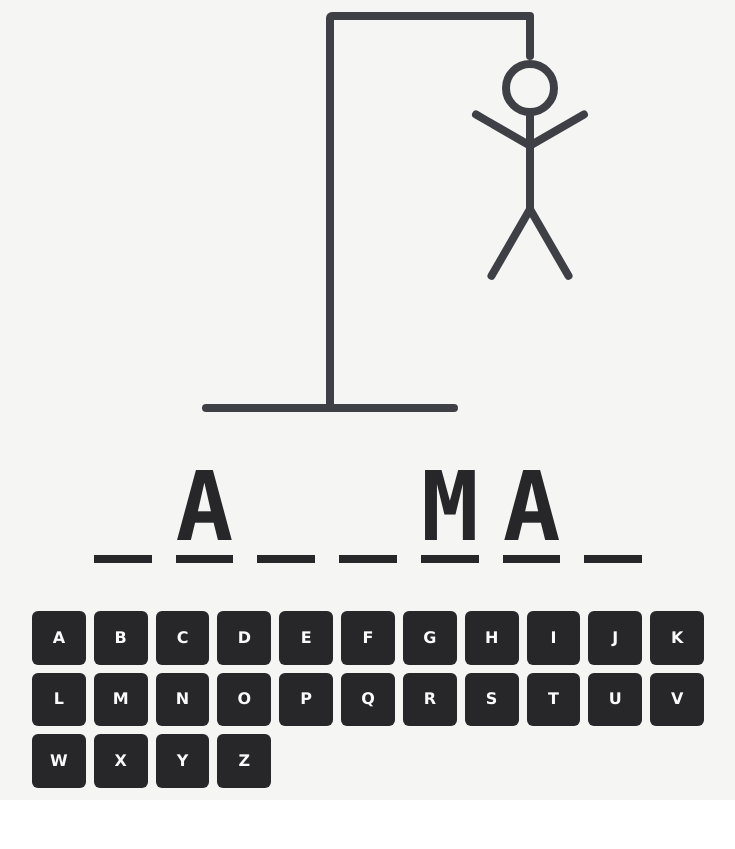
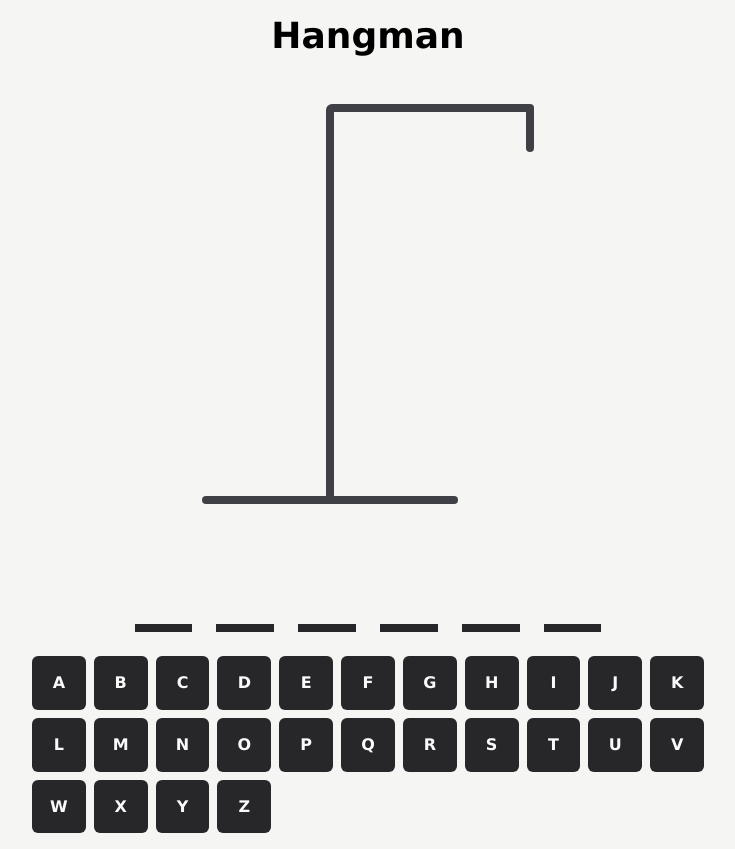
Before and after one commit to Dunkelhaiser/Hangem, a React (Vite) app: page / in a window 1280 px wide. Shown: the whole page, without its empty margins (272-1007 px from the left). Before the commit the page ends 800 px from the top, so only its background shows below. Built offline with nearby package versions, Linux system fonts and the light colour scheme.

Commit message:
Added base functionality

```diff
--- a/src/App.tsx
+++ b/src/App.tsx
@@ -2,7 +2,7 @@ import Hangman from "./features/Hangman";
 
 function App() {
     return (
-        <main className="dark:bg-dark-700 grid h-screen place-items-center gap-6 bg-stone-100">
+        <main className="dark:bg-dark-700 grid min-h-screen place-items-center gap-6 bg-stone-100 p-4">
             <Hangman />
         </main>
     );
--- a/src/components/Hangedman.tsx
+++ b/src/components/Hangedman.tsx
@@ -1,4 +1,8 @@
-const Hangedman = () => {
+interface Props {
+    guesses: number;
+}
+
+const Hangedman = ({ guesses }: Props) => {
     const stand = (
         <>
             <div className="absolute right-0 top-0 h-12 w-2 rounded-md bg-zinc-700" />
@@ -18,12 +22,12 @@ const Hangedman = () => {
     return (
         <div className="relative">
             {stand}
-            {head}
-            {body}
-            {rightHand}
-            {leftHand}
-            {rightLeg}
-            {leftLeg}
+            {guesses > 0 && head}
+            {guesses > 1 && body}
+            {guesses > 2 && rightHand}
+            {guesses > 3 && leftHand}
+            {guesses > 4 && rightLeg}
+            {guesses > 5 && leftLeg}
         </div>
     );
 };
--- a/src/components/Keyboard.tsx
+++ b/src/components/Keyboard.tsx
@@ -27,17 +27,28 @@ const keys = [
     "z",
 ];
 
-const Keyboard = () => {
+interface Props {
+    correctLetters: string[];
+    incorrectLetters: string[];
+    addGuessedLetter: (letter: string) => void;
+    disabled?: boolean;
+}
+
+const Keyboard = ({ correctLetters, incorrectLetters, addGuessedLetter, disabled }: Props) => {
     return (
         <div className="grid w-full max-w-2xl grid-cols-[repeat(auto-fit,_minmax(50px,_1fr))] gap-2">
             {keys.map((key) => {
                 return (
                     <button
-                        disabled={false}
+                        onClick={() => addGuessedLetter(key)}
+                        disabled={incorrectLetters.includes(key) || disabled || correctLetters.includes(key)}
                         key={key}
-                        className={`aspect-square cursor-pointer rounded-md bg-zinc-800 p-2 font-bold uppercase text-zinc-50 transition
-                        [&:not(:disabled)]:hover:bg-zinc-700 [&:not(:disabled)]:focus-visible:bg-zinc-700 [&:not(:disabled)]:active:bg-zinc-900
-                        ${true ? "" : "opacity-30"} ${false ? "bg-slate-500" : ""}`}
+                        className={`aspect-square rounded-md bg-zinc-800 p-2 font-bold uppercase text-zinc-50 transition ${
+                            correctLetters.includes(key) || incorrectLetters.includes(key) || disabled
+                                ? "cursor-default"
+                                : "cursor-pointer hover:bg-zinc-700 focus-visible:bg-zinc-700 active:bg-zinc-900 "
+                        }
+                        ${!incorrectLetters.includes(key) ? "" : "bg-zinc-400"} ${correctLetters.includes(key) ? "bg-slate-500" : ""}`}
                     >
                         {key}
                     </button>
--- a/src/components/Word.tsx
+++ b/src/components/Word.tsx
@@ -1,16 +1,23 @@
 import { useState } from "react";
 
-const Word = () => {
-    const [word, setWord] = useState("hangman");
-    const guessedLetters = ["a", "m"];
+interface Props {
+    guessingWord: string;
+    guessedLetters: string[];
+    reveal?: boolean;
+}
+
+const Word = ({ guessingWord, guessedLetters, reveal }: Props) => {
+    const [word] = useState(guessingWord);
     return (
-        <div className="flex gap-[0.25em] font-mono text-8xl font-bold uppercase text-zinc-800">
+        <div className="flex max-w-7xl flex-wrap gap-[0.25em] font-mono text-8xl font-bold uppercase text-zinc-800">
             {word.split("").map((letter, i) => {
                 return (
                     <span key={`${letter} ${i + 1}`} className="border-b-8 border-zinc-800">
                         <span
                             className={`
-                            ${guessedLetters.includes(letter) ? "visible" : "invisible"}
+                            ${guessedLetters.includes(letter) || reveal ? "visible opacity-100" : "invisible opacity-0"}
+                            transition
+                            ${!guessedLetters.includes(letter) && reveal ? "text-red-800" : "text-slate-500"}
                         `}
                         >
                             {letter}
--- a/src/features/Hangman.tsx
+++ b/src/features/Hangman.tsx
@@ -1,13 +1,51 @@
+import { useCallback, useEffect, useState } from "react";
 import Hangedman from "../components/Hangedman";
 import Keyboard from "../components/Keyboard";
 import Word from "../components/Word";
 
 const Hangman = () => {
+    const [guessingWord, setGuessingWord] = useState("korean");
+    const [guessedLetters, setGuessedLetters] = useState<string[]>([]);
+
+    const incorrectLetters = guessedLetters.filter((letter) => !guessingWord.includes(letter));
+    const correctLetters = guessedLetters.filter((letter) => guessingWord.includes(letter));
+
+    const haveLost = incorrectLetters.length >= 6;
+    const haveWon = guessingWord.split("").every((letter) => guessedLetters.includes(letter));
+
+    const addGuessedLetter = useCallback(
+        (letter: string) => {
+            if (guessedLetters.includes(letter) || haveLost || haveWon) return;
+            setGuessedLetters((prev) => [...prev, letter]);
+        },
+        [guessedLetters]
+    );
+
+    useEffect(() => {
+        const handleKeyDown = (e: KeyboardEvent) => {
+            if (e.key.toLowerCase().match(/^[a-z]$/)) {
+                addGuessedLetter(e.key.toLowerCase());
+            }
+        };
+        window.addEventListener("keydown", handleKeyDown);
+        return () => window.removeEventListener("keydown", handleKeyDown);
+    }, [guessedLetters]);
+
     return (
         <>
-            <Hangedman />
-            <Word />
-            <Keyboard />
+            <h1 className="text-center text-4xl font-bold">Hangman</h1>
+            <div className="flex justify-center gap-2">
+                <span>{haveLost && "You loose"}</span>
+                <span>{haveWon && "You won"}</span>
+            </div>
+            <Hangedman guesses={incorrectLetters.length} />
+            <Word reveal={haveLost} guessingWord={guessingWord} guessedLetters={guessedLetters} />
+            <Keyboard
+                correctLetters={correctLetters}
+                incorrectLetters={incorrectLetters}
+                addGuessedLetter={addGuessedLetter}
+                disabled={haveLost || haveWon}
+            />
         </>
     );
 };
```
